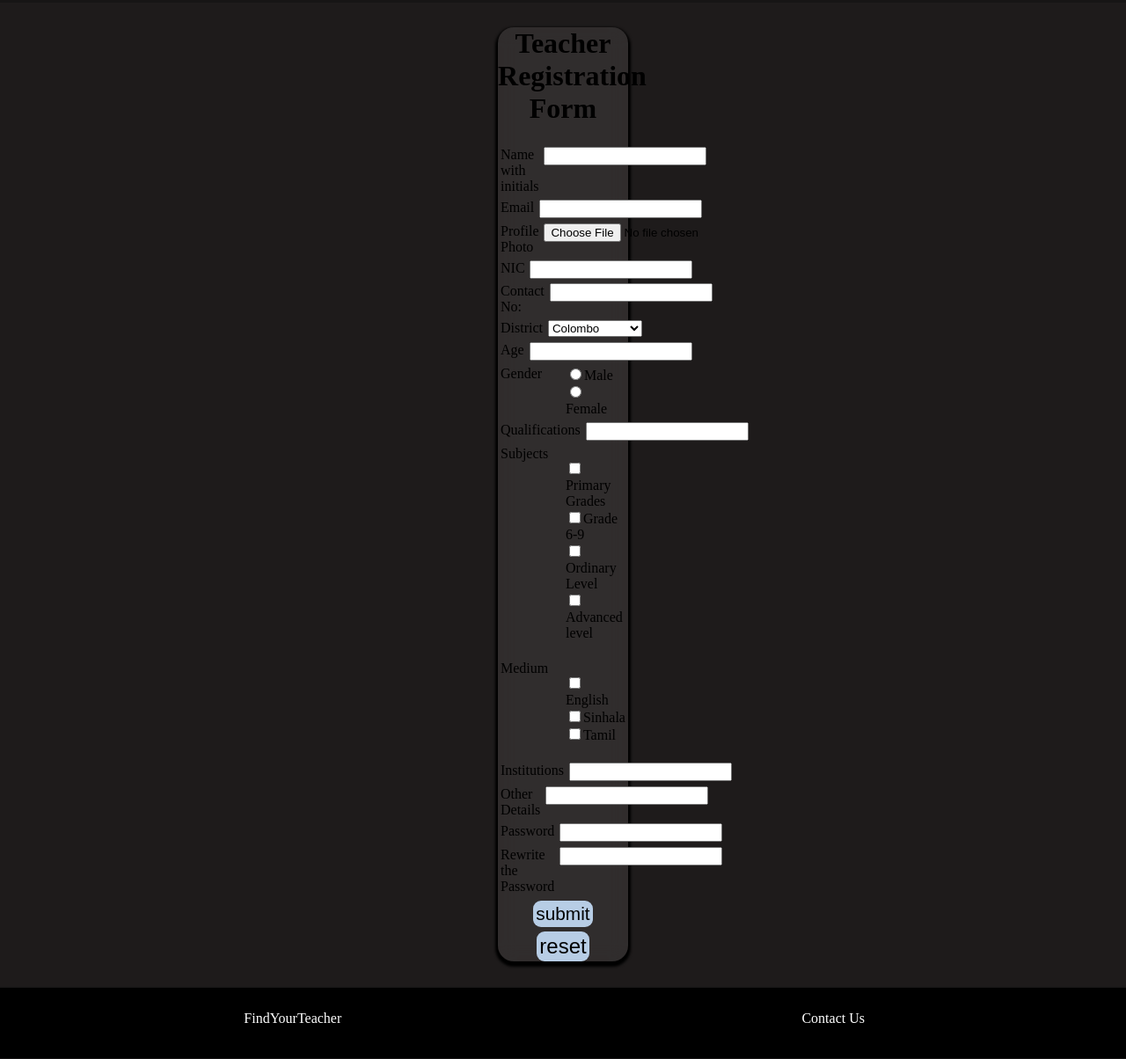
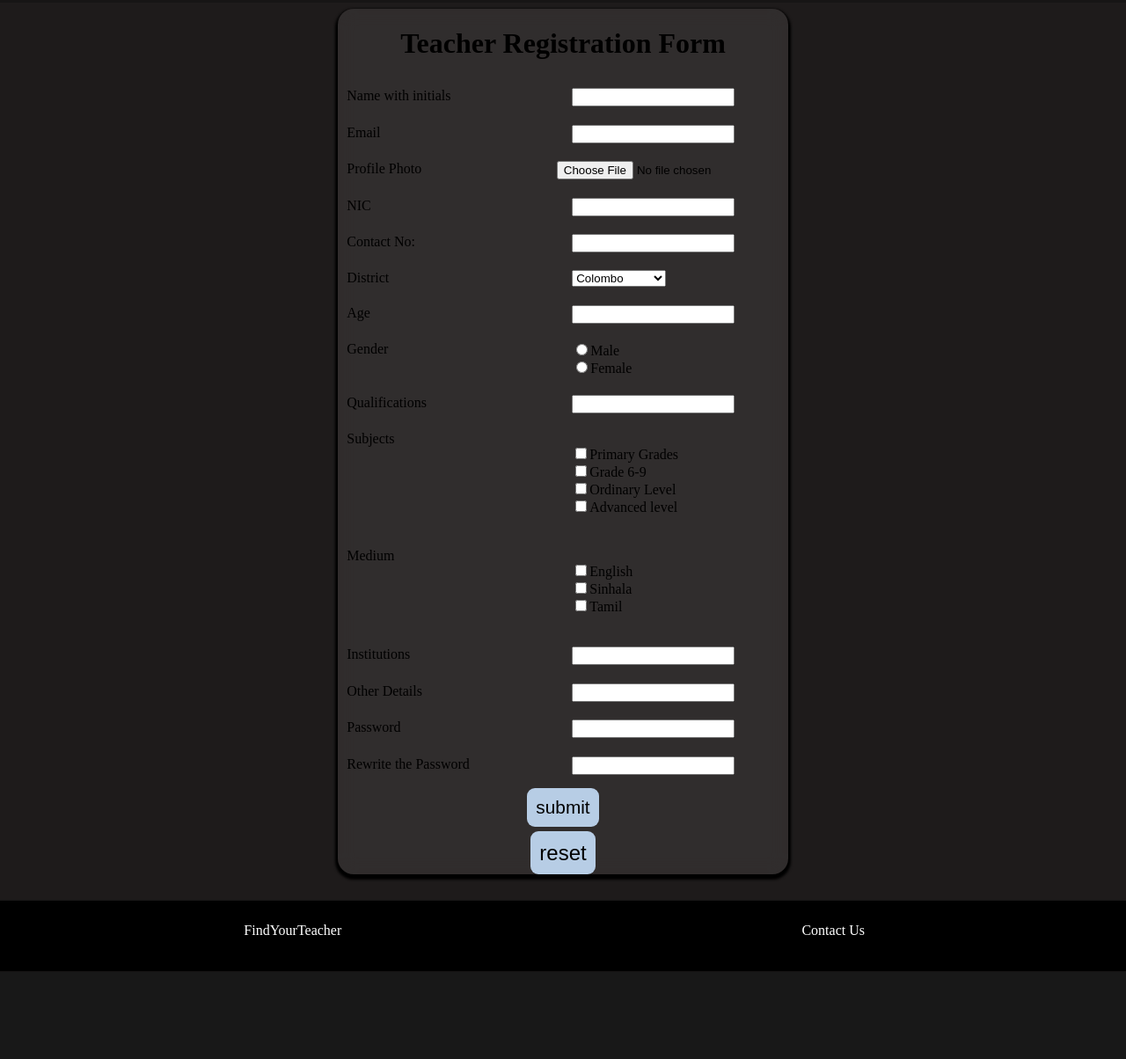
Before and after one commit to RajanithBandara/WebProject, a PHP site: page /Forms/TeacherForm/Teacherform.html in a window 1280 px wide. Shown: the part 80-1284 px from the top of the page at 88% size. After the commit the page ends 1184 px from the top, so only its background shows below. Run offline with PHP 8.4, Linux system fonts and the light colour scheme.

Commit message:
editing the code

```diff
--- a/Forms/TeacherForm/TeacherForm.css
+++ b/Forms/TeacherForm/TeacherForm.css
@@ -13,7 +13,7 @@ body
     min-width: 100%;
     display: flex;
 }
-.main{
+.mainpart{
     width: 40%;
     text-align: center;
     background-color:#d3c8c81a;
--- a/Forms/TeacherForm/Teacherform.html
+++ b/Forms/TeacherForm/Teacherform.html
@@ -1,6 +1,6 @@
 <!DOCTYPE html>
-<html lang="en">
-<head>
+<html>
+  <head>
     <meta charset="UTF-8">
     <meta http-equiv="X-UA-Compatible" content="IE=edge">
     <meta name="viewport" content="width=device-width, initial-scale=1.0">
@@ -10,7 +10,7 @@
     <script src="../../Themeswitch.js"></script>
     <title>Teacher Form</title>
 </head>
-<body class="not-loaded">
+<body>
   <header class="header-of-website" id="logo-col">
     <div class="column">
         <center>
@@ -77,7 +77,8 @@
     </div>
 </header>
     <center>
-    <div class="table-class" style="z-index: 1;">
+    <div class="table-class">
+      <div class="mainpart">
       <form action="http://localhost/teacherform" name="tacherform" class="teacherform" method="post">
           <div class="main">
               <h1>Teacher Registration Form</h1>
@@ -395,6 +396,7 @@
           </div>
           </form>
           </div>
+          </div>
       </center>
   </div>
   <footer class="footersection">
```
